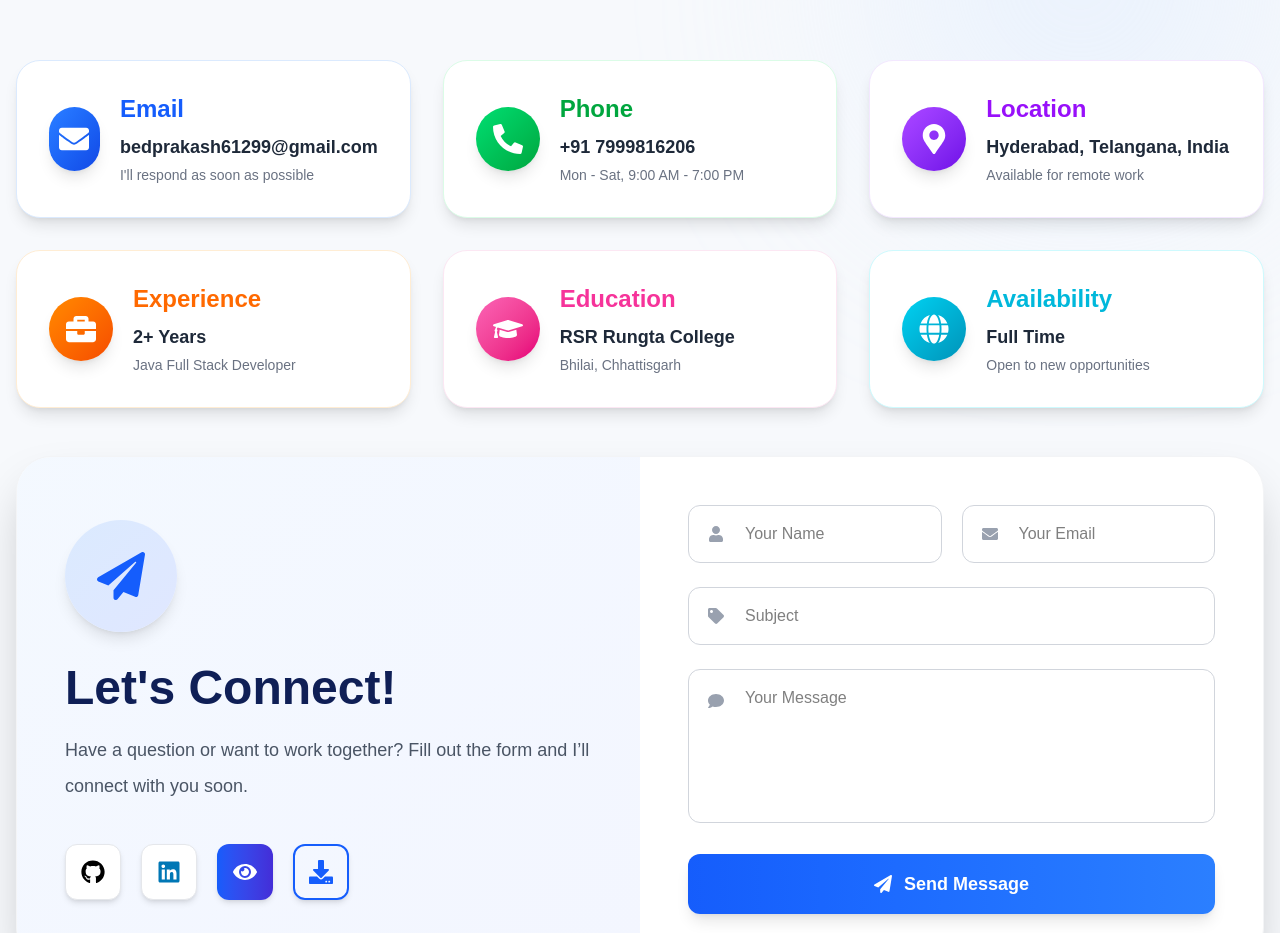
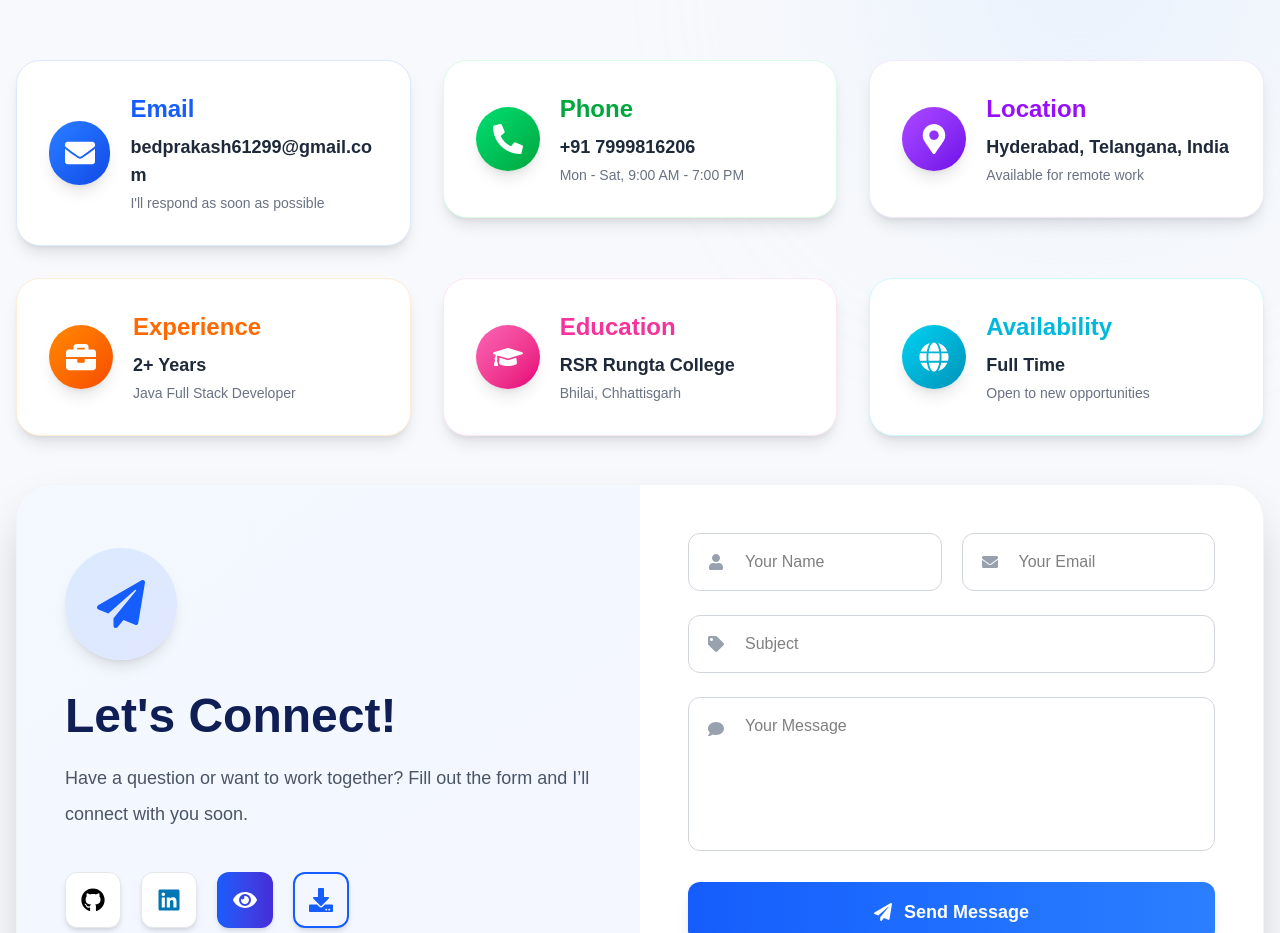
Before and after one commit to Bed-prakash/Portfolio, a React (Vite) app: page / in a window 1280 px wide. Shown: the part 5560-6493 px from the top of the page. Built offline with nearby package versions, Linux system fonts and the light colour scheme.

Commit message:
added contect

```diff
--- a/src/components/Contact.jsx
+++ b/src/components/Contact.jsx
@@ -61,6 +61,7 @@ function Contact() {
     borderColor,
     iconBg,
     titleColor,
+    valueClassName,
   }) => {
     return (
       <div
@@ -106,7 +107,7 @@ function Contact() {
             >
               {title}
             </h2>
-            <p className="text-gray-800 text-lg font-semibold">{value}</p>
+            <p className={`text-gray-800 text-lg font-semibold ${valueClassName}`}>{value}</p>
             <p className="text-gray-500 text-sm mt-1">{subText}</p>
           </div>
         </div>
@@ -162,18 +163,20 @@ function Contact() {
               borderColor="border-blue-100"
               iconBg="bg-gradient-to-br from-blue-500 to-blue-700"
               titleColor="text-blue-600"
+              valueClassName="break-all"
             />
           </a>
 
           <a href={`tel:${mobile}`}>
             <InfoCard
-              icon={<FaPhoneAlt />}
+              icon={<FaPhoneAlt/>}
               title="Phone"
               value={mobile}
               subText="Mon - Sat, 9:00 AM - 7:00 PM"
               borderColor="border-green-100"
               iconBg="bg-gradient-to-br from-green-400 to-green-600"
               titleColor="text-green-600"
+              valueClassName="break-all"
             />
           </a>
           <a
@@ -189,6 +192,7 @@ function Contact() {
               borderColor="border-purple-100"
               iconBg="bg-gradient-to-br from-purple-500 to-violet-700"
               titleColor="text-purple-600"
+              valueClassName="break-all"
             />
           </a>
         </div>
```
